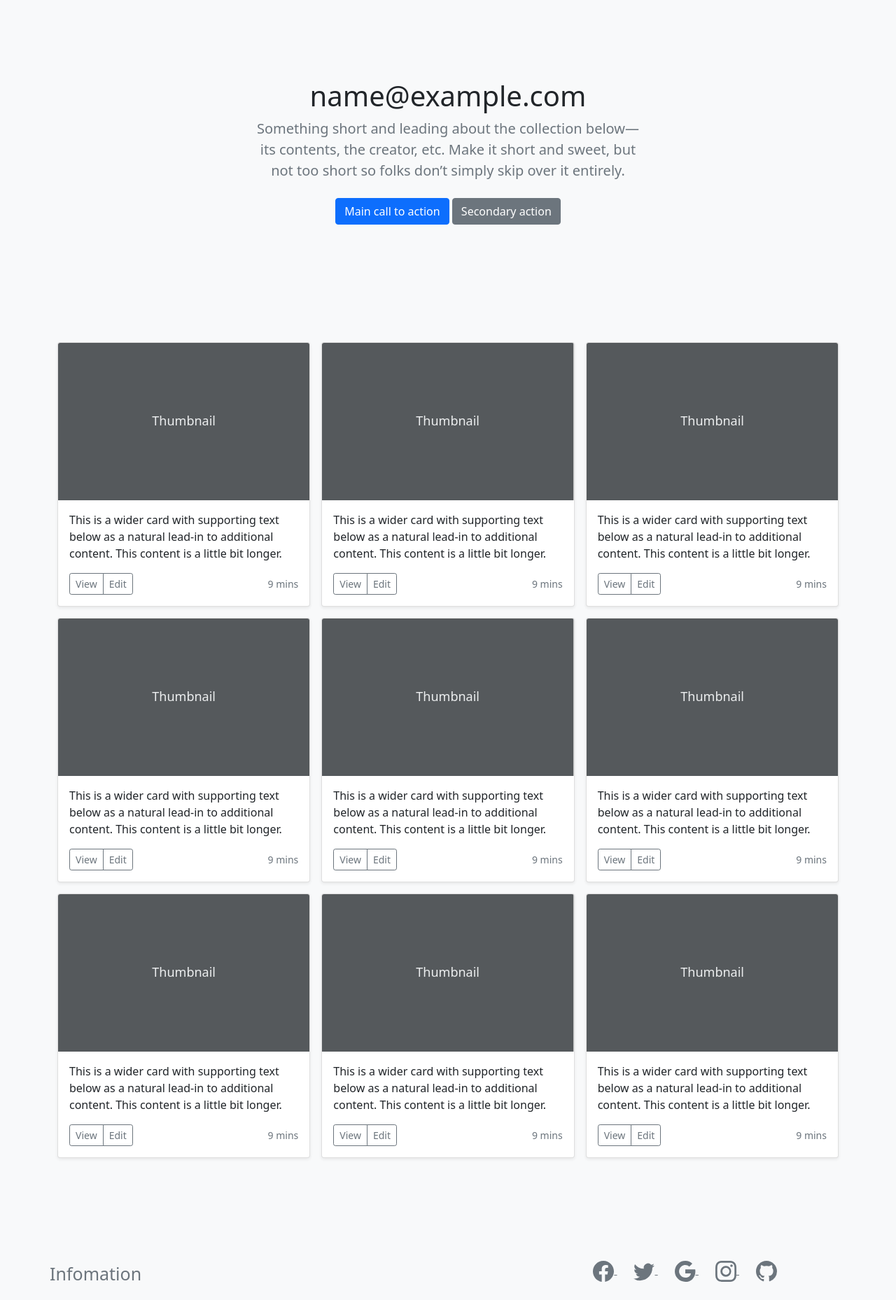
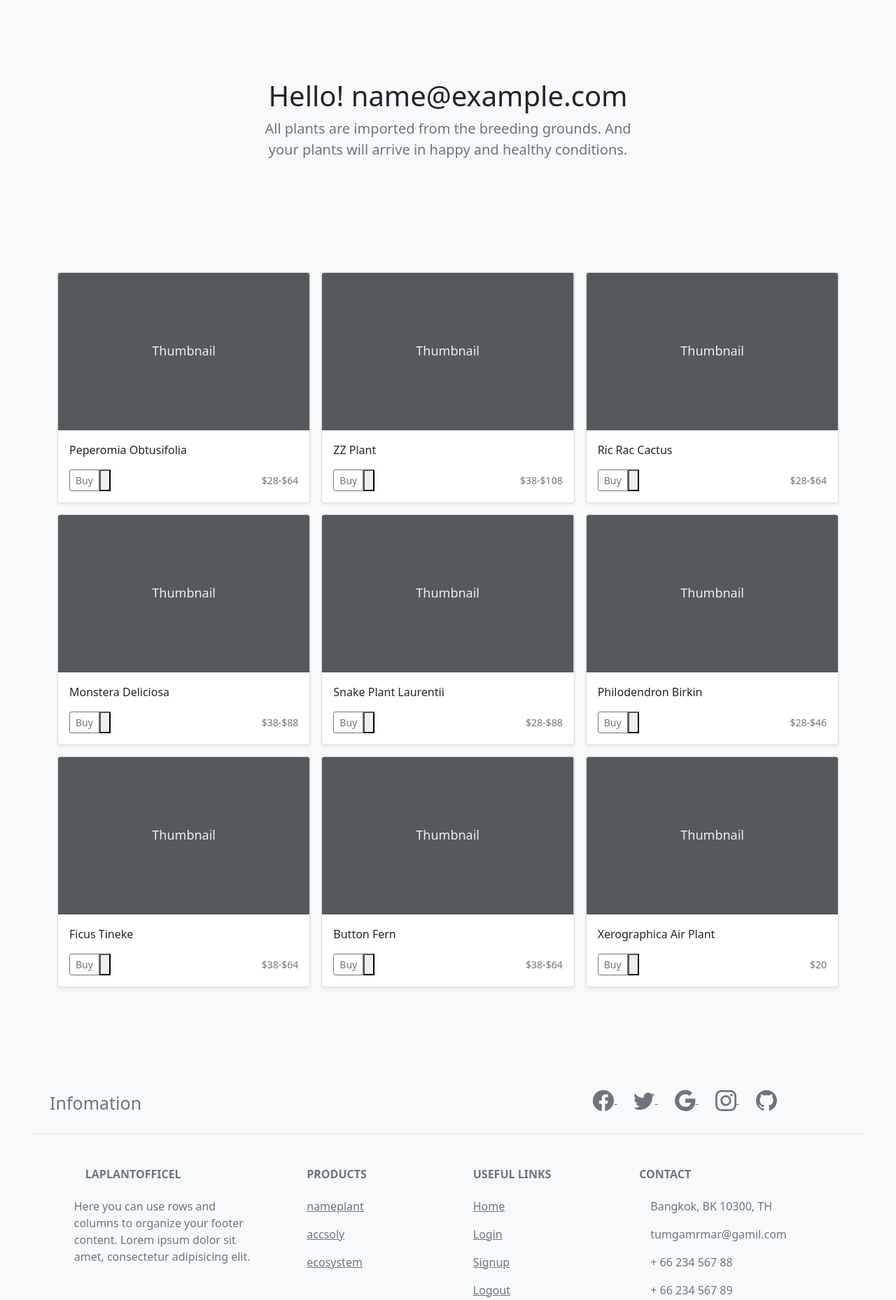
Before and after one commit to kittikhun1910/Webapp, a Flask app: page /plant in a window 1280 px wide. Shown: the part 503-2361 px from the top of the page at 70% size. Run offline with Flask 2, Linux system fonts and the light colour scheme; the visitor is signed in with stand-in values (Sample User, id 1); some libraries are stand-ins or nearby versions.

Commit message:
commit "write a message on plant.html"

```diff
--- a/myapp/templates/plant.html
+++ b/myapp/templates/plant.html
@@ -28,12 +28,8 @@
       <section class="py-5 text-center container">
         <div class="row py-lg-5">
           <div class="col-lg-6 col-md-8 mx-auto">
-            <h1 class="fw-light"> {{email}} </h1>
-            <p class="lead text-muted">Something short and leading about the collection below—its contents, the creator, etc. Make it short and sweet, but not too short so folks don’t simply skip over it entirely.</p>
-            <p>
-              <a href="#" class="btn btn-primary my-2">Main call to action</a>
-              <a href="#" class="btn btn-secondary my-2">Secondary action</a>
-            </p>
+            <h1 class="fw-light"> Hello! {{email}} </h1>
+            <p class="lead text-muted">All plants are imported from the breeding grounds. And your plants will arrive in happy and healthy conditions.</p>
           </div>
         </div>
       </section>
@@ -47,13 +43,13 @@
                 <svg class="bd-placeholder-img card-img-top" width="100%" height="225" xmlns="http://www.w3.org/2000/svg" role="img" aria-label="Placeholder: Thumbnail" preserveAspectRatio="xMidYMid slice" focusable="false"><title>Placeholder</title><rect width="100%" height="100%" fill="#55595c"/><text x="50%" y="50%" fill="#eceeef" dy=".3em">Thumbnail</text></svg>
 
                 <div class="card-body">
-                  <p class="card-text">This is a wider card with supporting text below as a natural lead-in to additional content. This content is a little bit longer.</p>
+                  <p class="card-text">Peperomia Obtusifolia</p>
                   <div class="d-flex justify-content-between align-items-center">
                     <div class="btn-group">
-                      <button type="button" class="btn btn-sm btn-outline-secondary">View</button>
-                      <button type="button" class="btn btn-sm btn-outline-secondary">Edit</button>
+                      <button type="button" class="btn btn-sm btn-outline-secondary">Buy</button>
+                      <button type="button" class="bi bi-basket"></button>
                     </div>
-                    <small class="text-muted">9 mins</small>
+                    <small class="text-muted">$28-$64</small>
                   </div>
                 </div>
               </div>
@@ -63,13 +59,13 @@
                 <svg class="bd-placeholder-img card-img-top" width="100%" height="225" xmlns="http://www.w3.org/2000/svg" role="img" aria-label="Placeholder: Thumbnail" preserveAspectRatio="xMidYMid slice" focusable="false"><title>Placeholder</title><rect width="100%" height="100%" fill="#55595c"/><text x="50%" y="50%" fill="#eceeef" dy=".3em">Thumbnail</text></svg>
 
                 <div class="card-body">
-                  <p class="card-text">This is a wider card with supporting text below as a natural lead-in to additional content. This content is a little bit longer.</p>
+                  <p class="card-text">ZZ Plant</p>
                   <div class="d-flex justify-content-between align-items-center">
                     <div class="btn-group">
-                      <button type="button" class="btn btn-sm btn-outline-secondary">View</button>
-                      <button type="button" class="btn btn-sm btn-outline-secondary">Edit</button>
+                      <button type="button" class="btn btn-sm btn-outline-secondary">Buy</button>
+                      <button type="button" class="bi bi-basket"></button>
                     </div>
-                    <small class="text-muted">9 mins</small>
+                    <small class="text-muted">$38-$108</small>
                   </div>
                 </div>
               </div>
@@ -79,13 +75,13 @@
                 <svg class="bd-placeholder-img card-img-top" width="100%" height="225" xmlns="http://www.w3.org/2000/svg" role="img" aria-label="Placeholder: Thumbnail" preserveAspectRatio="xMidYMid slice" focusable="false"><title>Placeholder</title><rect width="100%" height="100%" fill="#55595c"/><text x="50%" y="50%" fill="#eceeef" dy=".3em">Thumbnail</text></svg>
 
                 <div class="card-body">
-                  <p class="card-text">This is a wider card with supporting text below as a natural lead-in to additional content. This content is a little bit longer.</p>
+                  <p class="card-text">Ric Rac Cactus</p>
                   <div class="d-flex justify-content-between align-items-center">
                     <div class="btn-group">
-                      <button type="button" class="btn btn-sm btn-outline-secondary">View</button>
-                      <button type="button" class="btn btn-sm btn-outline-secondary">Edit</button>
+                      <button type="button" class="btn btn-sm btn-outline-secondary">Buy</button>
+                      <button type="button" class="bi bi-basket"></button>
                     </div>
-                    <small class="text-muted">9 mins</small>
+                    <small class="text-muted">$28-$64</small>
                   </div>
                 </div>
               </div>
@@ -96,13 +92,13 @@
                 <svg class="bd-placeholder-img card-img-top" width="100%" height="225" xmlns="http://www.w3.org/2000/svg" role="img" aria-label="Placeholder: Thumbnail" preserveAspectRatio="xMidYMid slice" focusable="false"><title>Placeholder</title><rect width="100%" height="100%" fill="#55595c"/><text x="50%" y="50%" fill="#eceeef" dy=".3em">Thumbnail</text></svg>
 
                 <div class="card-body">
-                  <p class="card-text">This is a wider card with supporting text below as a natural lead-in to additional content. This content is a little bit longer.</p>
+                  <p class="card-text">Monstera Deliciosa</p>
                   <div class="d-flex justify-content-between align-items-center">
                     <div class="btn-group">
-                      <button type="button" class="btn btn-sm btn-outline-secondary">View</button>
-                      <button type="button" class="btn btn-sm btn-outline-secondary">Edit</button>
+                      <button type="button" class="btn btn-sm btn-outline-secondary">Buy</button>
+                      <button type="button" class="bi bi-basket"></button>
                     </div>
-                    <small class="text-muted">9 mins</small>
+                    <small class="text-muted">$38-$88</small>
                   </div>
                 </div>
               </div>
@@ -112,13 +108,13 @@
                 <svg class="bd-placeholder-img card-img-top" width="100%" height="225" xmlns="http://www.w3.org/2000/svg" role="img" aria-label="Placeholder: Thumbnail" preserveAspectRatio="xMidYMid slice" focusable="false"><title>Placeholder</title><rect width="100%" height="100%" fill="#55595c"/><text x="50%" y="50%" fill="#eceeef" dy=".3em">Thumbnail</text></svg>
 
                 <div class="card-body">
-                  <p class="card-text">This is a wider card with supporting text below as a natural lead-in to additional content. This content is a little bit longer.</p>
+                  <p class="card-text">Snake Plant Laurentii</p>
                   <div class="d-flex justify-content-between align-items-center">
                     <div class="btn-group">
-                      <button type="button" class="btn btn-sm btn-outline-secondary">View</button>
-                      <button type="button" class="btn btn-sm btn-outline-secondary">Edit</button>
+                      <button type="button" class="btn btn-sm btn-outline-secondary">Buy</button>
+                      <button type="button" class="bi bi-basket"></button>
                     </div>
-                    <small class="text-muted">9 mins</small>
+                    <small class="text-muted">$28-$88</small>
                   </div>
                 </div>
               </div>
@@ -128,13 +124,13 @@
                 <svg class="bd-placeholder-img card-img-top" width="100%" height="225" xmlns="http://www.w3.org/2000/svg" role="img" aria-label="Placeholder: Thumbnail" preserveAspectRatio="xMidYMid slice" focusable="false"><title>Placeholder</title><rect width="100%" height="100%" fill="#55595c"/><text x="50%" y="50%" fill="#eceeef" dy=".3em">Thumbnail</text></svg>
 
                 <div class="card-body">
-                  <p class="card-text">This is a wider card with supporting text below as a natural lead-in to additional content. This content is a little bit longer.</p>
+                  <p class="card-text">Philodendron Birkin</p>
                   <div class="d-flex justify-content-between align-items-center">
                     <div class="btn-group">
-                      <button type="button" class="btn btn-sm btn-outline-secondary">View</button>
-                      <button type="button" class="btn btn-sm btn-outline-secondary">Edit</button>
+                      <button type="button" class="btn btn-sm btn-outline-secondary">Buy</button>
+                      <button type="button" class="bi bi-basket"></button>
                     </div>
-                    <small class="text-muted">9 mins</small>
+                    <small class="text-muted">$28-$46</small>
                   </div>
                 </div>
               </div>
@@ -145,13 +141,13 @@
                 <svg class="bd-placeholder-img card-img-top" width="100%" height="225" xmlns="http://www.w3.org/2000/svg" role="img" aria-label="Placeholder: Thumbnail" preserveAspectRatio="xMidYMid slice" focusable="false"><title>Placeholder</title><rect width="100%" height="100%" fill="#55595c"/><text x="50%" y="50%" fill="#eceeef" dy=".3em">Thumbnail</text></svg>
 
                 <div class="card-body">
-                  <p class="card-text">This is a wider card with supporting text below as a natural lead-in to additional content. This content is a little bit longer.</p>
+                  <p class="card-text">Ficus Tineke</p>
                   <div class="d-flex justify-content-between align-items-center">
                     <div class="btn-group">
-                      <button type="button" class="btn btn-sm btn-outline-secondary">View</button>
-                      <button type="button" class="btn btn-sm btn-outline-secondary">Edit</button>
+                      <button type="button" class="btn btn-sm btn-outline-secondary">Buy</button>
+                      <button type="button" class="bi bi-basket"></button>
                     </div>
-                    <small class="text-muted">9 mins</small>
+                    <small class="text-muted">$38-$64</small>
                   </div>
                 </div>
               </div>
@@ -161,13 +157,13 @@
                 <svg class="bd-placeholder-img card-img-top" width="100%" height="225" xmlns="http://www.w3.org/2000/svg" role="img" aria-label="Placeholder: Thumbnail" preserveAspectRatio="xMidYMid slice" focusable="false"><title>Placeholder</title><rect width="100%" height="100%" fill="#55595c"/><text x="50%" y="50%" fill="#eceeef" dy=".3em">Thumbnail</text></svg>
 
                 <div class="card-body">
-                  <p class="card-text">This is a wider card with supporting text below as a natural lead-in to additional content. This content is a little bit longer.</p>
+                  <p class="card-text">Button Fern</p>
                   <div class="d-flex justify-content-between align-items-center">
                     <div class="btn-group">
-                      <button type="button" class="btn btn-sm btn-outline-secondary">View</button>
-                      <button type="button" class="btn btn-sm btn-outline-secondary">Edit</button>
+                      <button type="button" class="btn btn-sm btn-outline-secondary">Buy</button>
+                      <button type="button" class="bi bi-basket"></button>
                     </div>
-                    <small class="text-muted">9 mins</small>
+                    <small class="text-muted">$38-$64</small>
                   </div>
                 </div>
               </div>
@@ -177,13 +173,13 @@
                 <svg class="bd-placeholder-img card-img-top" width="100%" height="225" xmlns="http://www.w3.org/2000/svg" role="img" aria-label="Placeholder: Thumbnail" preserveAspectRatio="xMidYMid slice" focusable="false"><title>Placeholder</title><rect width="100%" height="100%" fill="#55595c"/><text x="50%" y="50%" fill="#eceeef" dy=".3em">Thumbnail</text></svg>
 
                 <div class="card-body">
-                  <p class="card-text">This is a wider card with supporting text below as a natural lead-in to additional content. This content is a little bit longer.</p>
+                  <p class="card-text">Xerographica Air Plant</p>
                   <div class="d-flex justify-content-between align-items-center">
                     <div class="btn-group">
-                      <button type="button" class="btn btn-sm btn-outline-secondary">View</button>
-                      <button type="button" class="btn btn-sm btn-outline-secondary">Edit</button>
+                      <button type="button" class="btn btn-sm btn-outline-secondary">Buy</button>
+                      <button type="button" class="bi bi-basket"></button>
                     </div>
-                    <small class="text-muted">9 mins</small>
+                    <small class="text-muted">$20</small>
                   </div>
                 </div>
               </div>
```
